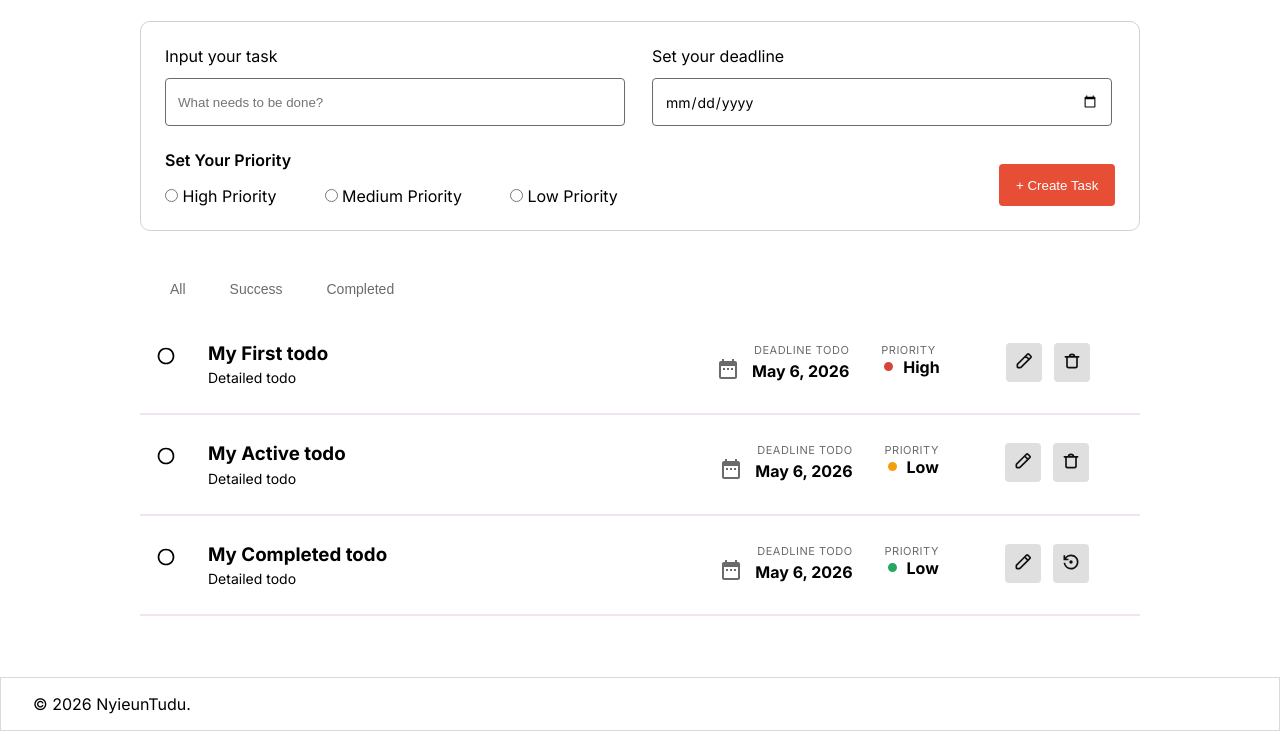
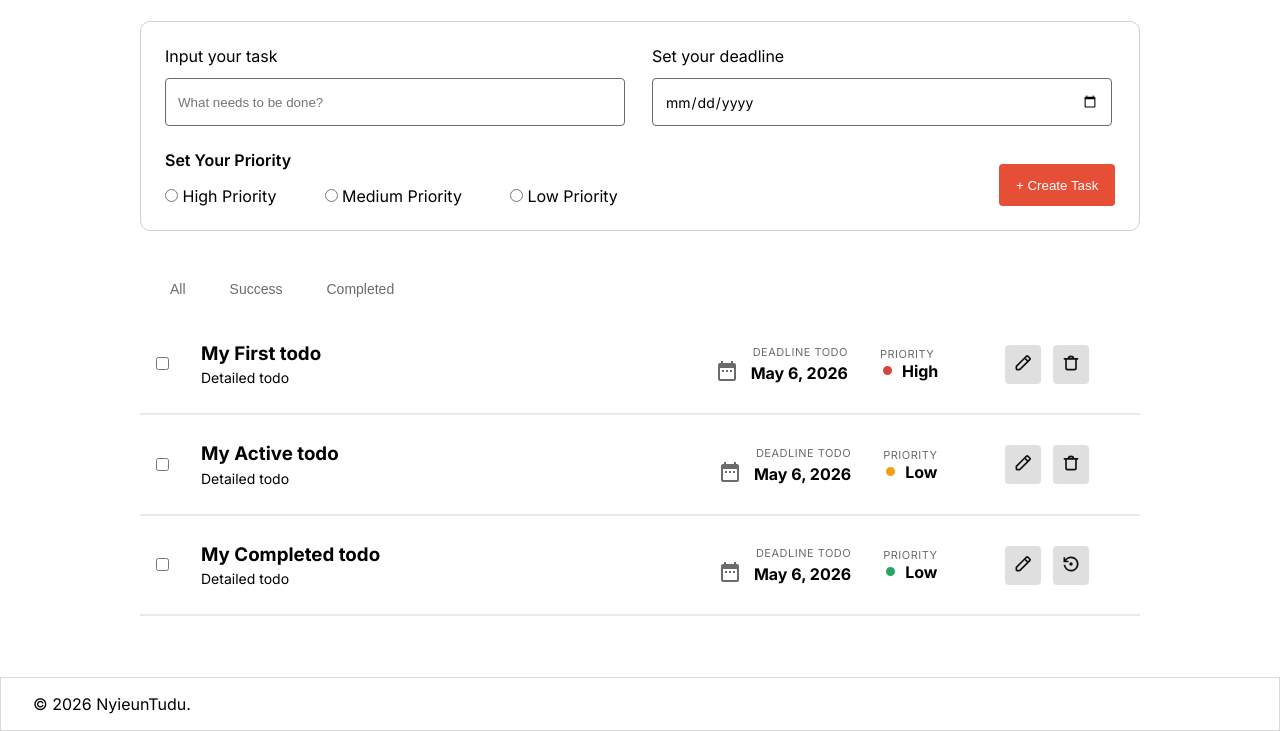
Before and after one commit to ridhaginanjar/nyieun-todo, a plain HTML site: page index.html in a window 1280 px wide. Shown: the part 236-967 px from the top of the page. Drawn offline with Linux system fonts and the light colour scheme.

Commit message:
feat: change todo-check to checkbox

```diff
--- a/css/style.css
+++ b/css/style.css
@@ -284,10 +284,13 @@ main {
 
 .todo-item {
     display: flex;
-    align-items: flex-start;
+    align-items: center;
     justify-content: space-between;
     gap: 32px;
     padding: 16px;
+}
+#todo-done {
+    cursor: pointer;
 }
 
 .task-btn {
--- a/index.html
+++ b/index.html
@@ -96,9 +96,9 @@
                 <ul class="todo-ul">
                     <li class="todo-list">
                         <article class="todo-item">
-                            <button type="button" class="task-btn btn-clean-border">
-                                <img src="assets/circle.svg" alt="Completed">
-                            </button>
+                            <label for="todo-done">
+                                <input type="checkbox" name="todo-check" id="todo-done">
+                            </label>
                             <div class="task-info">
                                 <h3>My First todo</h3>
                                 <p>Detailed todo</p>
@@ -141,9 +141,9 @@
                 <ul class="todo-ul">
                     <li class="todo-list">
                         <article class="todo-item">
-                            <button type="button" class="task-btn btn-clean-border">
-                                <img src="assets/circle.svg" alt="Completed">
-                            </button>
+                            <label for="todo-done">
+                                <input type="checkbox" name="todo-check" id="todo-done">
+                            </label>
                             <div class="task-info">
                                 <h3>My Active todo</h3>
                                 <p>Detailed todo</p>
@@ -186,9 +186,9 @@
                 <ul class="todo-ul">
                     <li class="todo-list">
                         <article class="todo-item">
-                            <button type="button" class="task-btn btn-clean-border">
-                                <img src="assets/circle.svg" alt="Completed">
-                            </button>
+                            <label for="todo-done">
+                                <input type="checkbox" name="todo-check" id="todo-done">
+                            </label>
                             <div class="task-info">
                                 <h3>My Completed todo</h3>
                                 <p>Detailed todo</p>
```
